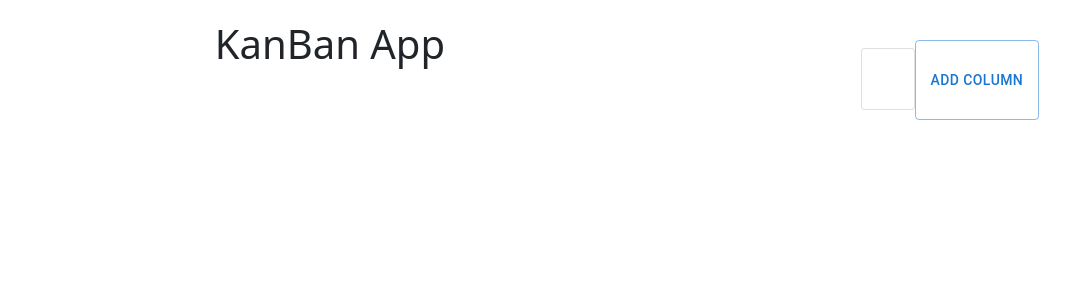
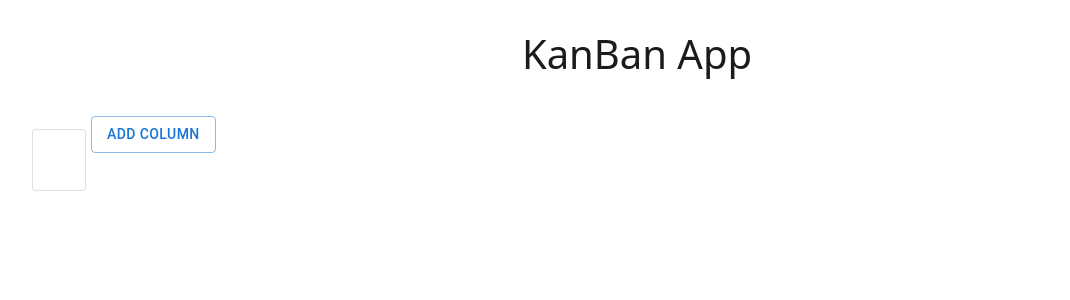
Before and after one commit to joyapisi/kanban-board, a React (Create React App) app: page / in a window 1280 px wide. Shown: the top 300 px of the page, without its empty margins (3-1073 px from the left). Built offline with nearby package versions, Linux system fonts and the light colour scheme.

Commit message:
Update styling

```diff
--- a/src/App.js
+++ b/src/App.js
@@ -10,7 +10,7 @@ import CardInputForm from './components/CardInputForm';
 function App() {
   return (
     <Provider store={store}>
-      <div className="kanban-board">
+      <div className="main-board">
         <h1 className="main-heading">
           KanBan App
         </h1>
--- a/src/styling/index.css
+++ b/src/styling/index.css
@@ -5,6 +5,7 @@ body {
     sans-serif;
   -webkit-font-smoothing: antialiased;
   -moz-osx-font-smoothing: grayscale;
+  background-color: rgb(35, 35, 35);
 }
 
 code {
--- a/src/styling/styles.scss
+++ b/src/styling/styles.scss
@@ -1,11 +1,45 @@
 // App.scss
 @import "~bootstrap/scss/bootstrap";
+
+$black: #1b1b1b;
+$white: #fff;
+$light-gray: rgb(161, 161, 161)f8f;
+$dark-gray: rgb(92, 92, 92)f8f;
+
+* {
+  // background: $black;
+  color: $black;
+  // padding: 30px;
+  // margin: 10px;
+}
+
+body {
+  // padding: 10px;
+  // margin: 20px;
+}
+
+//main oard
+.main-board {
+  display: flex;
+  flex-direction: column;
+  align-items: flex-start;
+  background-color: $light-gray;
+  gap: 30px;
+  padding: 30px;
+}
+
+.main-heading {
+  align-self: center;
+  margin-bottom: 2px solid #fff;
+  // text-decoration: underline;
+}
 
 // KanBan Board
 .kanban-board {
     display: flex;
-    justify-content: space-around;
-    padding: 20px;
+    align-items: flex-start;
+    width: 100vh;
+    height: 100vh;
   }
 
   .add-column-button {
@@ -13,15 +47,23 @@
   }
 
 //Columns
+.column {
+  background-color: $light-gray;
+  display: flex;
+  align-items: left;
+  flex-direction: column;
+  padding: 5px;
+}
+
 .column-container {
-    background-color: #504a4a;
-    padding: 5px;
-    margin: 40px;
-    border-radius: 5px;
+    background-color: $light-gray;
+    padding: 10px;
+    // margin: 40px;
+    border-radius: 15px;
 
     .column-title {
       font-size: 18px;
-      margin-bottom: 10px;
+      margin-bottom: 10px solid $light-gray;
     }
 
     .card-list {
@@ -32,7 +74,8 @@
 
 //Cards
 .card-container {
-    margin-bottom: 10px;
+    // margin-bottom: 10px;
+    // background-color: aqua;
 
     .card-body {
       padding: 10px;
```
